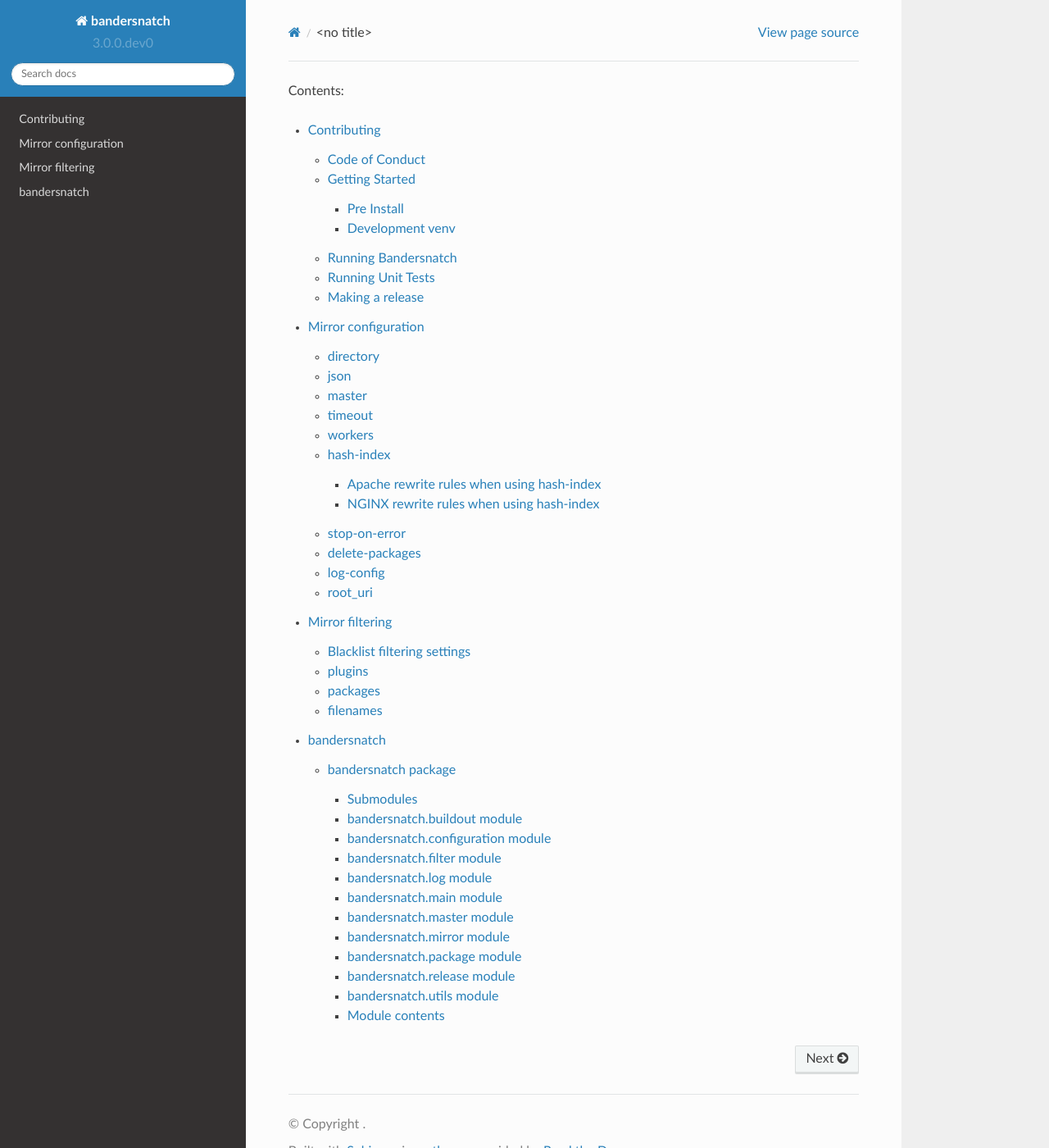
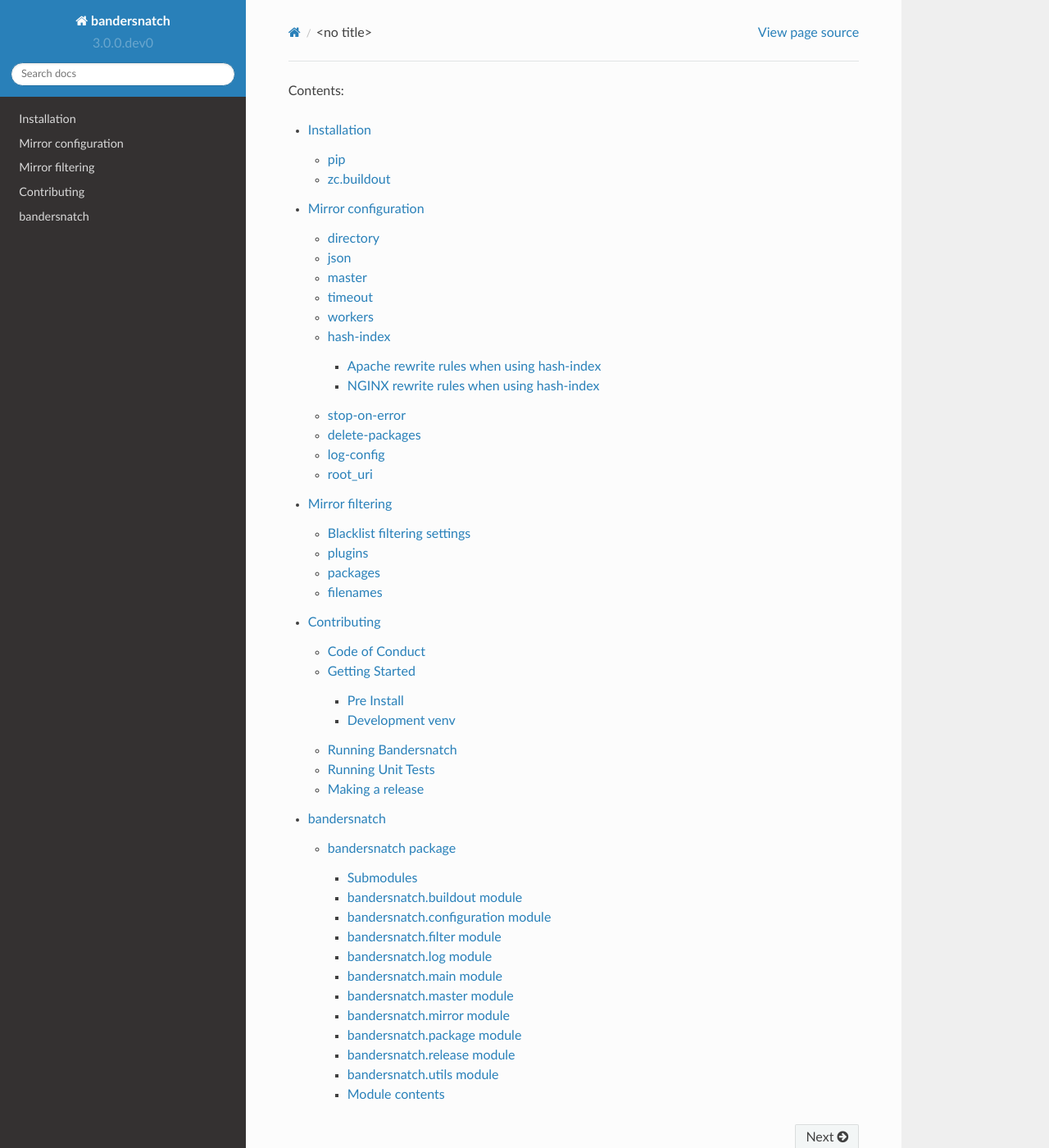
Before and after one commit to pypa/bandersnatch, a Sphinx documentation site: the page built from docs/index.rst, in a window 1280 px wide and 1400 px high. Shown: the whole window at 82% size. Built offline with Sphinx 7.4.7 and the Read the Docs theme 2.0.0, drawn with Linux system fonts in a browser that asks for light colours.

Commit message:
Cleanup some documentation issues.

```diff
--- a/doc_requirements.txt
+++ b/doc_requirements.txt
@@ -9,4 +9,3 @@
 
 sphinx
 recommonmark
-sphinx-rtd-theme
--- a/docs/conf.py
+++ b/docs/conf.py
@@ -109,7 +109,7 @@
 
 # The name for this set of Sphinx documents.  If None, it defaults to
 # "<project> v<release> documentation".
-#html_title = None
+html_title = 'Bandersnatch documentation'
 
 # A shorter title for the navigation bar.  Default is the same as html_title.
 #html_short_title = None
--- a/docs/index.rst
+++ b/docs/index.rst
@@ -7,7 +7,8 @@
 .. toctree::
     :maxdepth: 3
 
-    CONTRIBUTING
+    installation
     mirror_configuration
     filtering_configuration
+    CONTRIBUTING
     modules
```
Also changed, not shown: README.md (+6 -2 lines), docs/installation.md (added, +28 -0 lines).
